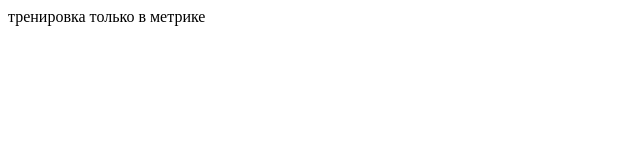
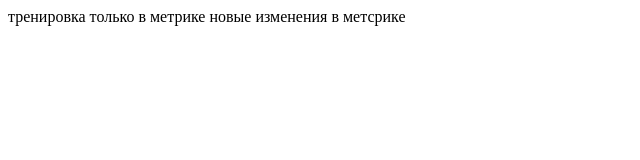
Before and after one commit to elenaslavutina/team_work, a plain HTML site: page index.html in a window 1280 px wide. Shown: the whole page, without its empty margins (0-640 px from the left). Drawn offline with Linux system fonts and the light colour scheme.

Commit message:
changes in branch feacer

```diff
--- a/index.html
+++ b/index.html
@@ -8,6 +8,6 @@
 <body>
     тренировка
     только в метрике
-
+    новые изменения в метсрике
 </body>
 </html>
```
